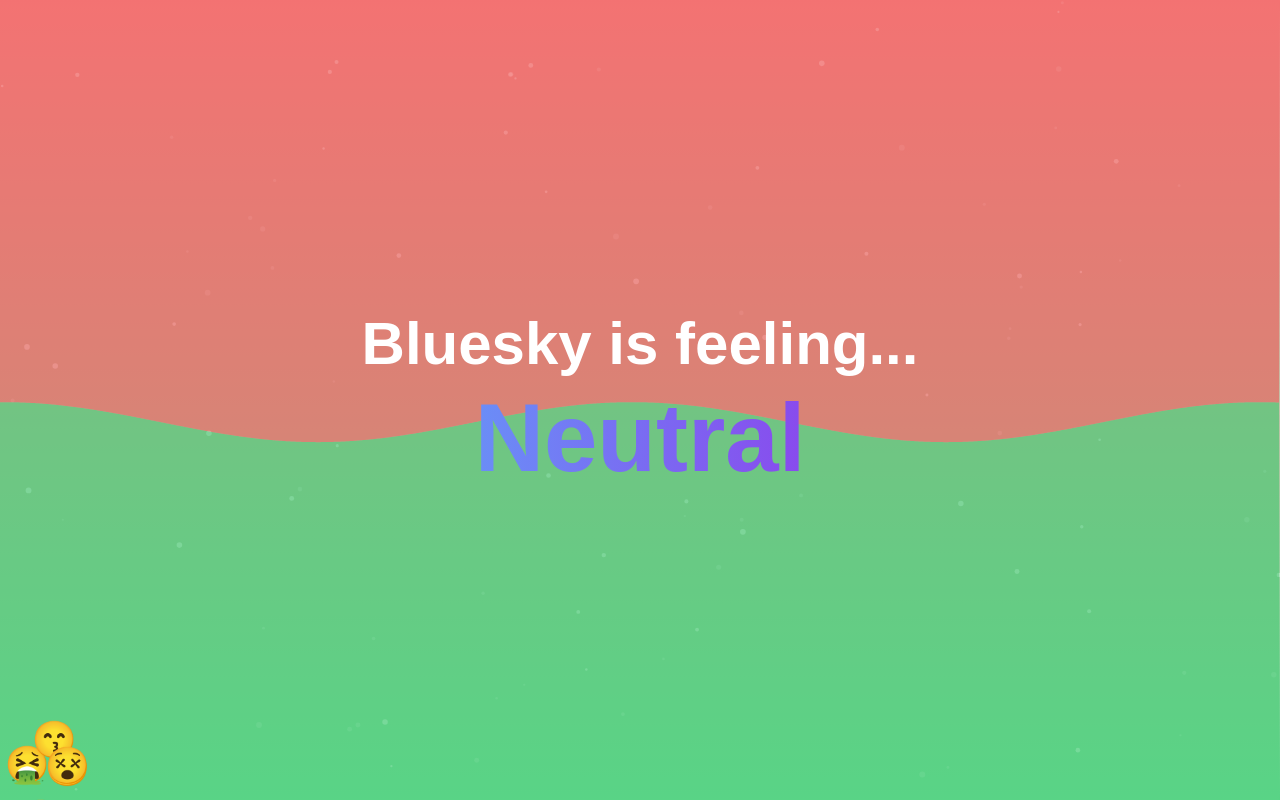
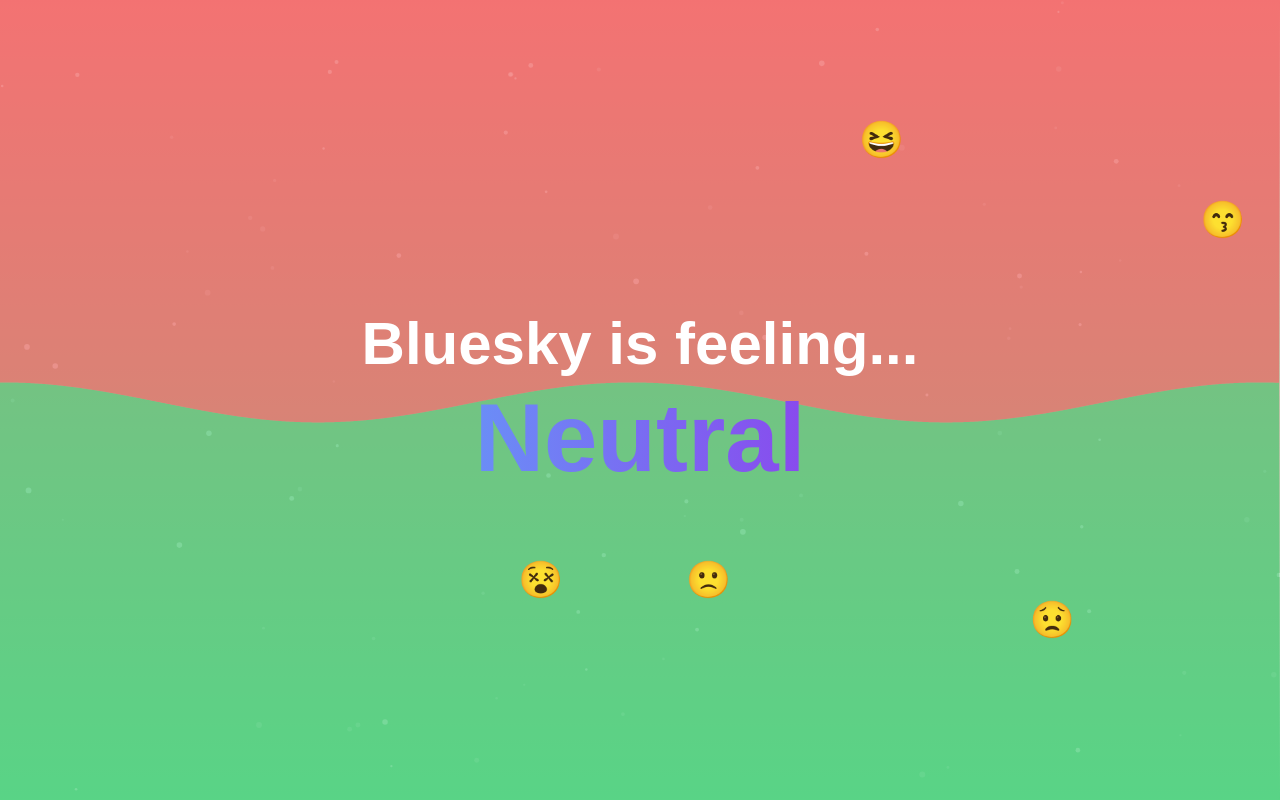
Before and after one commit to makeusabrew/bskyfeels, a Next.js app: page / in a window 1280 px wide. Built offline with nearby package versions, Linux system fonts and the light colour scheme.

Commit message:
better emojistream

```diff
--- a/app/components/EmojiStream.tsx
+++ b/app/components/EmojiStream.tsx
@@ -1,31 +1,37 @@
-"use client"
+'use client'
 
 import { motion } from 'framer-motion'
 
 interface EmojiStreamProps {
-  emojiData: Array<{ emoji: string; sentiment: number }>
+  emojiData: Array<{ emoji: string; sentiment: number; id: number }>
 }
 
 export default function EmojiStream({ emojiData }: EmojiStreamProps) {
   return (
-    <div className="absolute inset-x-0 bottom-0 h-32 overflow-hidden">
-      <div className="relative w-full h-full">
-        {emojiData.map((data, index) => (
+    <div className="fixed inset-0 pointer-events-none" style={{ zIndex: 10 }}>
+      {emojiData.map((data) => (
         <motion.div
-            key={index}
+          key={data.id}
           className="absolute text-4xl"
-            initial={{ x: '100%' }}
-            animate={{ x: '-100%' }}
-            transition={{ duration: 10, ease: 'linear', delay: index * 0.5 }}
+          initial={{ x: '100vw' }}
+          animate={{ x: '-100vw' }}
+          exit={{ opacity: 0 }}
+          transition={{
+            x: {
+              duration: 15,
+              ease: 'linear',
+            },
+          }}
           style={{
-              top: `${(1 - data.sentiment) * 50}%`,
-              zIndex: 10 // Ensure emojis are above the background
+            // Convert sentiment from [-1, 1] to [0, 1] for positioning
+            // and invert it because we want negative at top
+            top: `${((1 - data.sentiment) / 2) * 100}%`,
+            transform: 'translate(-50%, -50%)', // Center the emoji
           }}
         >
           {data.emoji}
         </motion.div>
       ))}
     </div>
-    </div>
   )
 }
--- a/app/page.tsx
+++ b/app/page.tsx
@@ -1,122 +1,129 @@
 'use client'
 
-import { useState, useEffect } from 'react'
+import { useState, useEffect, useRef } from 'react'
 import MoodDisplay from './components/MoodDisplay'
 import SentimentBackground from './components/SentimentBackground'
 import EmojiStream from './components/EmojiStream'
 import WavySeparator from './components/WavySeparator'
 
-const emojis = [
-  '😀',
-  '😃',
-  '😄',
-  '😁',
-  '😆',
-  '😅',
-  '😂',
-  '🤣',
-  '😊',
-  '😇',
-  '🙂',
-  '🙃',
-  '😉',
-  '😌',
-  '😍',
-  '🥰',
-  '😘',
-  '😗',
-  '😙',
-  '😚',
-  '😋',
-  '😛',
-  '😝',
-  '😜',
-  '🤪',
-  '🤨',
-  '🧐',
-  '🤓',
-  '😎',
-  '🤩',
-  '🥳',
-  '😏',
-  '😒',
-  '😞',
-  '😔',
-  '😟',
-  '😕',
-  '🙁',
-  '☹️',
-  '😣',
-  '😖',
-  '😫',
-  '😩',
-  '🥺',
-  '😢',
-  '😭',
-  '😤',
-  '😠',
-  '😡',
-  '🤬',
-  '🤯',
-  '😳',
-  '🥵',
-  '🥶',
-  '😱',
-  '😨',
-  '😰',
-  '😥',
-  '😓',
-  '🤗',
-  '🤔',
-  '🤭',
-  '🤫',
-  '🤥',
-  '😶',
-  '😐',
-  '😑',
-  '😬',
-  '🙄',
-  '😯',
-  '😦',
-  '😧',
-  '😮',
-  '😲',
-  '🥱',
-  '😴',
-  '🤤',
-  '😪',
-  '😵',
-  '🤐',
-  '🥴',
-  '🤢',
-  '🤮',
-  '🤧',
-  '😷',
-  '🤒',
-  '🤕',
+const emojis: [string, number][] = [
+  ['😀', 0.8], // Very happy
+  ['😃', 0.7], // Happy
+  ['😄', 0.8], // Very happy
+  ['😁', 0.9], // Very happy
+  ['😆', 0.7], // Happy
+  ['😅', 0.5], // Slightly happy
+  ['😂', 0.6], // Happy
+  ['🤣', 0.6], // Happy
+  ['😊', 0.7], // Happy
+  ['😇', 0.8], // Very happy
+  ['🙂', 0.3], // Slightly happy
+  ['🙃', 0.1], // Neutral-ish
+  ['😉', 0.4], // Slightly happy
+  ['😌', 0.2], // Slightly positive
+  ['😍', 0.9], // Very happy
+  ['🥰', 1.0], // Maximum happiness
+  ['😘', 0.8], // Very happy
+  ['😗', 0.4], // Slightly happy
+  ['😙', 0.5], // Moderately happy
+  ['😚', 0.6], // Happy
+  ['😋', 0.7], // Happy
+  ['😛', 0.4], // Playful positive
+  ['😝', 0.3], // Playful positive
+  ['😜', 0.3], // Playful positive
+  ['🤪', 0.2], // Chaotic neutral
+  ['🤨', -0.2], // Slightly negative
+  ['🧐', 0.0], // Neutral
+  ['🤓', 0.2], // Slightly positive
+  ['😎', 0.6], // Cool positive
+  ['🤩', 0.9], // Very happy
+  ['🥳', 0.8], // Very happy
+  ['😏', 0.1], // Slightly smug
+  ['😒', -0.4], // Negative
+  ['😞', -0.7], // Very negative
+  ['😔', -0.6], // Negative
+  ['😟', -0.5], // Worried
+  ['😕', -0.3], // Slightly negative
+  ['🙁', -0.4], // Negative
+  ['☹️', -0.6], // Negative
+  ['😣', -0.7], // Very negative
+  ['😖', -0.8], // Very negative
+  ['😫', -0.7], // Very negative
+  ['😩', -0.6], // Negative
+  ['🥺', -0.3], // Pleading/sad
+  ['😢', -0.7], // Very negative
+  ['😭', -0.9], // Maximum sadness
+  ['😤', -0.5], // Angry
+  ['😠', -0.7], // Very angry
+  ['😡', -0.8], // Very angry
+  ['🤬', -1.0], // Maximum anger
+  ['🤯', -0.4], // Overwhelmed
+  ['😳', -0.2], // Surprised/shocked
+  ['🥵', -0.3], // Hot/uncomfortable
+  ['🥶', -0.3], // Cold/uncomfortable
+  ['😱', -0.8], // Very scared
+  ['😨', -0.6], // Scared
+  ['😰', -0.5], // Worried
+  ['😥', -0.4], // Sad
+  ['😓', -0.5], // Negative
+  ['🤗', 0.6], // Happy/hugging
+  ['🤔', 0.0], // Neutral thinking
+  ['🤭', 0.3], // Slightly amused
+  ['🤫', 0.0], // Neutral
+  ['🤥', -0.3], // Slightly negative
+  ['😶', 0.0], // Neutral
+  ['😐', 0.0], // Neutral
+  ['😑', -0.1], // Slightly annoyed
+  ['😬', -0.2], // Uncomfortable
+  ['🙄', -0.3], // Annoyed
+  ['😯', 0.0], // Surprised neutral
+  ['😦', -0.4], // Negative
+  ['😧', -0.5], // Negative
+  ['😮', -0.1], // Surprised
+  ['😲', -0.2], // Shocked
+  ['🥱', -0.2], // Tired
+  ['😴', 0.1], // Peaceful sleep
+  ['🤤', 0.2], // Content
+  ['😪', -0.1], // Tired
+  ['😵', -0.4], // Negative
+  ['🤐', -0.2], // Slightly negative
+  ['🥴', -0.3], // Woozy
+  ['🤢', -0.8], // Very negative
+  ['🤮', -0.9], // Very negative
+  ['🤧', -0.3], // Slightly negative
+  ['😷', -0.2], // Slightly negative
+  ['🤒', -0.5], // Negative
+  ['🤕', -0.6], // Negative
 ]
 
 function generateFakeData() {
-  const emoji = emojis[Math.floor(Math.random() * emojis.length)]
-  const sentiment = Math.random() * 2 - 1 // Random number between -1 and 1
+  const [emoji, sentiment] = emojis[Math.floor(Math.random() * emojis.length)]
   return { emoji, sentiment }
 }
 
 export default function BlueSkyMood() {
   const [mood, setMood] = useState({ score: 0, description: 'Neutral' })
-  const [emojiData, setEmojiData] = useState<Array<{ emoji: string; sentiment: number }>>([])
+  const [emojiData, setEmojiData] = useState<Array<{ emoji: string; sentiment: number; id: number }>>([])
+  const nextIdRef = useRef(0)
 
   useEffect(() => {
     const interval = setInterval(() => {
-      const newData = generateFakeData()
+      const newEmoji = { ...generateFakeData(), id: nextIdRef.current++ }
       setMood((prevMood) => {
-        const newScore = prevMood.score * 0.95 + newData.sentiment * 0.05 // Smooth out changes
+        const newScore = prevMood.score * 0.95 + newEmoji.sentiment * 0.05 // Smooth out changes
         return {
           score: newScore,
           description: getDescriptionFromScore(newScore),
         }
       })
-      setEmojiData((prevData) => [newData, ...prevData.slice(0, 19)])
+      setEmojiData((prevData) => {
+        // Keep last 100 emojis
+        const newData = [...prevData, newEmoji]
+        if (newData.length > 100) {
+          return newData.slice(-100)
+        }
+        return newData
+      })
     }, 1000)
 
     return () => clearInterval(interval)
```
Lines whose indentation alone changed are shown as unchanged.
